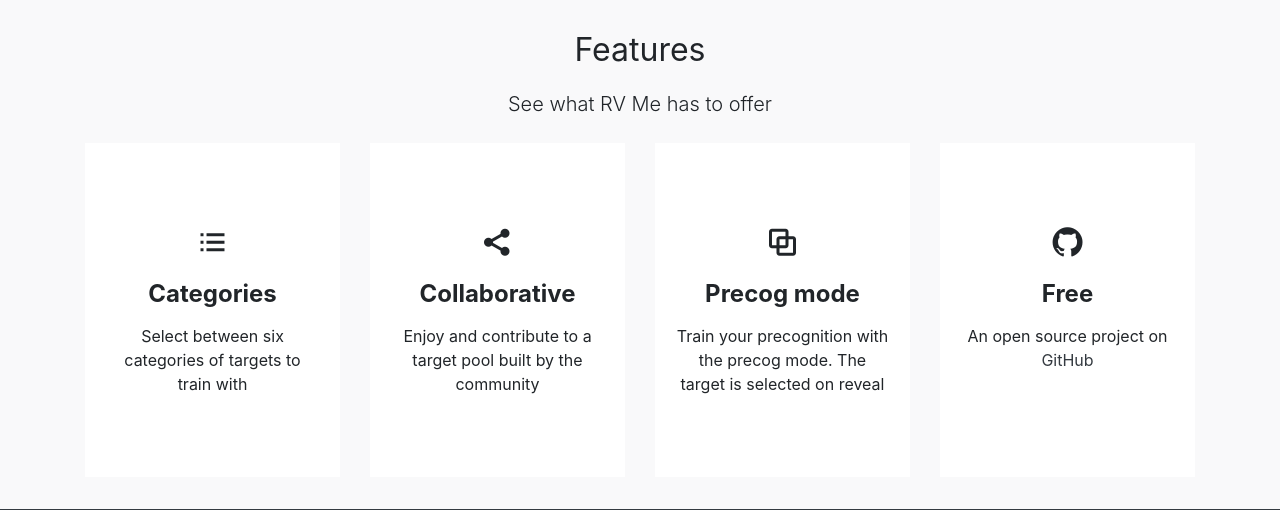
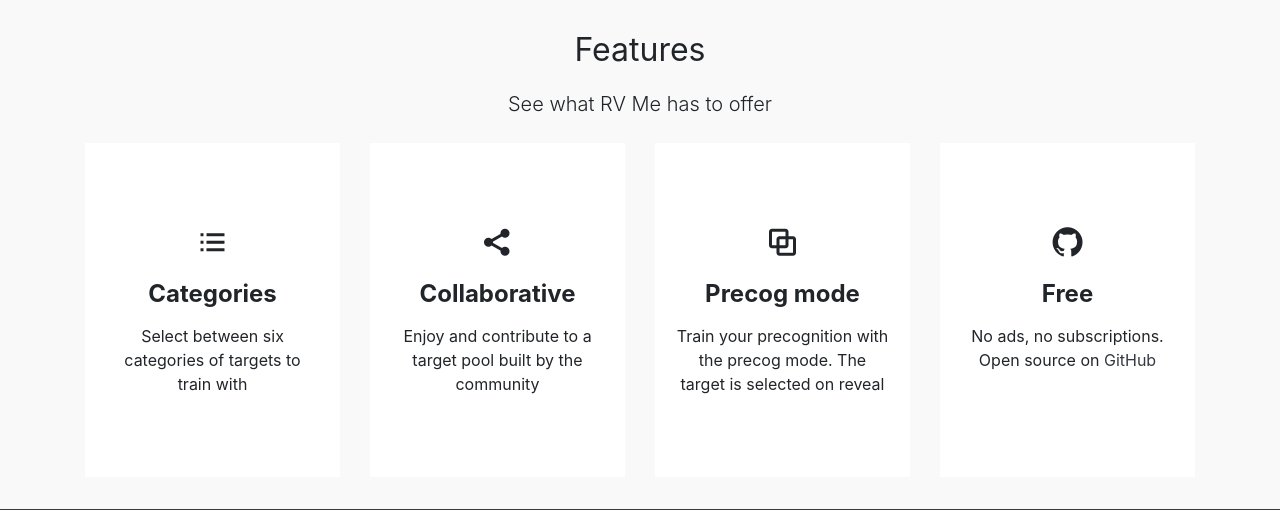
Before and after one commit to nykotar/rvme, a Django app: page / in a window 1280 px wide. Shown: the part 784-1294 px from the top of the page. Run offline with Django 3.2, Linux system fonts and the light colour scheme; some libraries are stand-ins or nearby versions.

Commit message:
Change open source text

```diff
--- a/templates/index.html
+++ b/templates/index.html
@@ -66,7 +66,7 @@
           <div class="icon-box">
             <div class="icon"><i class="bx bxl-github"></i></div>
             <h4>Free</h4>
-            <p>An open source project on <a class="text-dark" href="https://github.com/nykotar/rvme">GitHub</a></p>
+            <p>No ads, no subscriptions. Open source on <a class="text-dark" href="https://github.com/nykotar/rvme">GitHub</a></p>
           </div>
         </div>
       </div>
```
